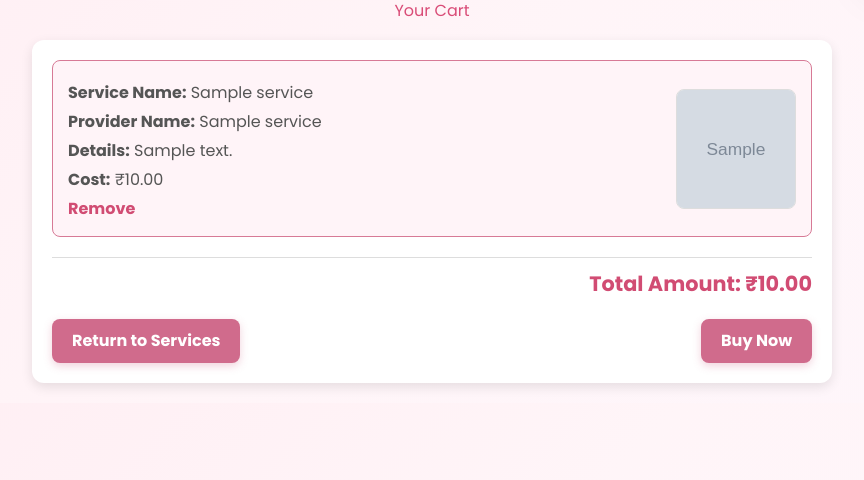
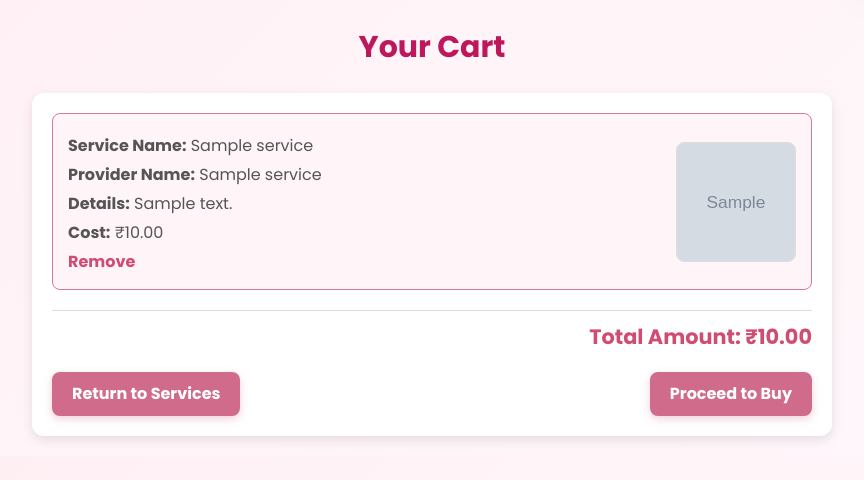
Before and after one commit to anirudh-248/django_website, a Django app: page /customer/buy/cart in a window 1280 px wide. Shown: the part 103-583 px from the top of the page, without its empty margins (208-1072 px from the left). Run offline with Django 5.2, Linux system fonts and the light colour scheme; a user stored in the database is signed in; tables that the repository leaves empty hold one stand-in row (values such as "Sample post"); grey boxes marked "Sample" are stand-in pictures; some libraries are stand-ins or nearby versions.

Commit message:
updated routing and structure

```diff
--- a/templates/buy_service.html
+++ b/templates/buy_service.html
@@ -111,7 +111,7 @@
         </div>
     </div>
     <div class="btn-container">
-        <a href="/cart" class="btn">Back to Cart</a>
+        <a href="/customer/buy/cart" class="btn">Back to Cart</a>
         <a href="/buy_service_confirm/{{ service.id }}" class="btn">Confirm Purchase</a>
     </div>
 </body>
--- a/templates/cart.html
+++ b/templates/cart.html
@@ -34,9 +34,7 @@
             color: #d94c77;
             margin: 20px 0;
             font-weight: bold;
-
         }
-
 
         .cart-container {
             max-width: 800px;
@@ -168,8 +166,8 @@
         </div>
     </header>
 
+    <h1 class="text-center text-pink-700 my-7 font-bold text-3xl">Your Cart</h1>
 
-    <h1>Your Cart</h1>
     <div class="cart-container">
         {% if cart_items %}
             {% for item in cart_items %}
@@ -191,11 +189,12 @@
             </div>
             <div class="btn-container">
                 <a href="/customer" class="btn">Return to Services</a>
-                <a href="/buy_service" class="btn">Buy Now</a>
+                <a href="/buy_service" class="btn">Proceed to Buy</a>
             </div>
         {% else %}
             <p class="empty-cart">Your cart is empty.</p>
         {% endif %}
     </div>
+
 </body>
 </html>
```
